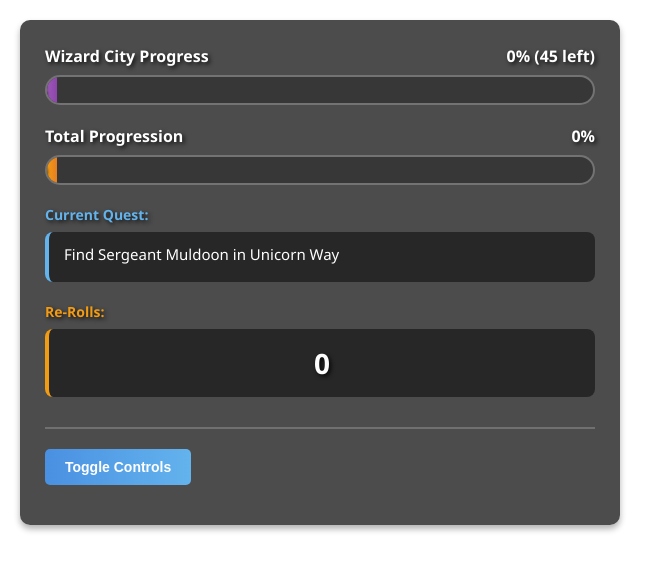
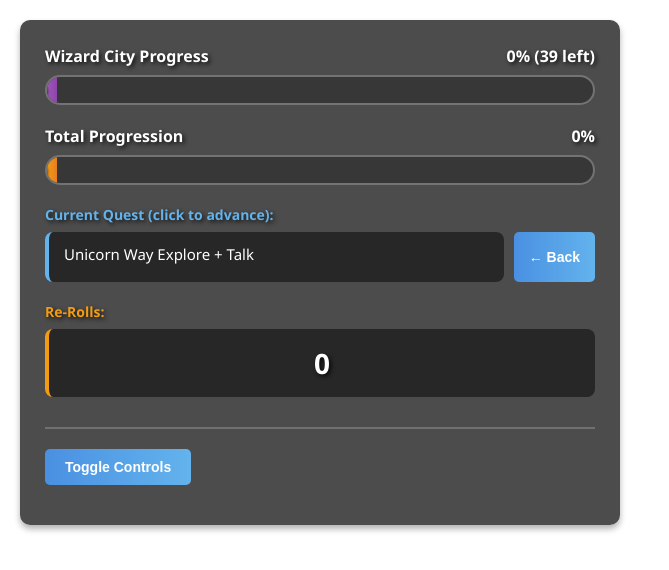
Before and after one commit to MaxGer99/Wiz-Progression, a plain HTML site: page index.html in a window 1280 px wide. Shown: the whole page, without its empty margins (0-669 px from the left). Drawn offline with Linux system fonts and the light colour scheme.

Commit message:
Enhance quest navigation with clickable current quest and back button functionality

```diff
--- a/index.html
+++ b/index.html
@@ -90,6 +90,17 @@
             font-size: 15px;
             line-height: 1.4;
             min-height: 50px;
+            cursor: pointer;
+            transition: background 0.2s, transform 0.1s;
+        }
+
+        .current-quest-text:hover {
+            background: rgba(40, 40, 40, 0.9);
+            transform: scale(1.02);
+        }
+
+        .current-quest-text:active {
+            transform: scale(0.98);
         }
 
         .counter-section {
@@ -225,9 +236,12 @@
 
         <!-- Current Quest -->
         <div class="current-quest">
-            <div class="current-quest-label">Current Quest:</div>
-            <div class="current-quest-text" id="currentQuest">
-                Loading quest information...
+            <div class="current-quest-label">Current Quest (click to advance):</div>
+            <div style="display: flex; gap: 10px; align-items: stretch;">
+                <div class="current-quest-text" id="currentQuest" onclick="advanceToNextQuest()" style="flex: 1;">
+                    Loading quest information...
+                </div>
+                <button onclick="goBackQuest()" style="padding: 12px 15px; white-space: nowrap;">← Back</button>
             </div>
         </div>
 
@@ -297,7 +311,7 @@
 
                 <div class="control-group">
                     <label for="questText">Or Enter Custom Quest Name:</label>
-                    <textarea id="questText" placeholder="Enter the current quest name...">Find Sergeant Muldoon in Unicorn Way</textarea>
+                    <textarea id="questText" placeholder="Enter the current quest name...">Unicorn Way</textarea>
                 </div>
 
                 <div class="control-group">
@@ -388,15 +402,85 @@
             }
         }
 
+        function advanceToNextQuest() {
+            const world = document.getElementById('worldSelect').value;
+            if (!world) {
+                console.log('No world selected');
+                return;
+            }
+            if (!questDatabase[world]) {
+                console.log('Quest database not loaded for world:', world);
+                return;
+            }
+
+            const currentQuestText = document.getElementById('questText').value;
+            const currentIndex = questDatabase[world].findIndex(q => {
+                const qName = typeof q === 'string' ? q : q.name;
+                return qName === currentQuestText;
+            });
+
+            console.log('Current quest:', currentQuestText, 'Index:', currentIndex, 'Total quests:', questDatabase[world].length);
+
+            // If we found the current quest and there's a next one, advance
+            if (currentIndex !== -1 && currentIndex < questDatabase[world].length - 1) {
+                const nextQuest = questDatabase[world][currentIndex + 1];
+                const nextQuestName = typeof nextQuest === 'string' ? nextQuest : nextQuest.name;
+
+                console.log('Advancing to next quest:', nextQuestName);
+
+                document.getElementById('worldCurrent').value = currentIndex + 1;
+                document.getElementById('questText').value = nextQuestName;
+                document.getElementById('questSelect').value = nextQuestName;
+                updateOverlay();
+            } else {
+                console.log('Cannot advance - at end of quest list or quest not found');
+            }
+        }
+
+        function goBackQuest() {
+            const world = document.getElementById('worldSelect').value;
+            if (!world) {
+                console.log('No world selected');
+                return;
+            }
+            if (!questDatabase[world]) {
+                console.log('Quest database not loaded for world:', world);
+                return;
+            }
+
+            const currentQuestText = document.getElementById('questText').value;
+            const currentIndex = questDatabase[world].findIndex(q => {
+                const qName = typeof q === 'string' ? q : q.name;
+                return qName === currentQuestText;
+            });
+
+            console.log('Going back from quest:', currentQuestText, 'Index:', currentIndex);
+
+            // If we found the current quest and there's a previous one, go back
+            if (currentIndex > 0) {
+                const prevQuest = questDatabase[world][currentIndex - 1];
+                const prevQuestName = typeof prevQuest === 'string' ? prevQuest : prevQuest.name;
+
+                console.log('Going back to previous quest:', prevQuestName);
+
+                document.getElementById('worldCurrent').value = currentIndex - 1;
+                document.getElementById('questText').value = prevQuestName;
+                document.getElementById('questSelect').value = prevQuestName;
+                updateOverlay();
+            } else {
+                console.log('Cannot go back - at beginning of quest list');
+            }
+        }
+
         // Load saved values from localStorage
         function loadSavedValues() {
             const saved = {
                 worldName: localStorage.getItem('worldName') || 'Wizard City',
                 worldCurrent: localStorage.getItem('worldCurrent') || '0',
-                worldTotal: localStorage.getItem('worldTotal') || '45',
+                worldTotal: localStorage.getItem('worldTotal') || '39',
                 totalCurrent: localStorage.getItem('totalCurrent') || '0',
                 totalTotal: localStorage.getItem('totalTotal') || '100',
-                questText: localStorage.getItem('questText') || 'Find Sergeant Muldoon in Unicorn Way',
+                questText: localStorage.getItem('questText') || 'Unicorn Way',
                 counterText: localStorage.getItem('counterText') || 'Re-Rolls',
                 counterNum: localStorage.getItem('counterNum') || '0'
             };
@@ -430,8 +514,27 @@
             document.getElementById('totalBar').style.width = totalPercent + '%';
             document.getElementById('totalBarText').textContent = data.totalCurrent + '/' + data.totalTotal;
 
-            // Update current quest
-            document.getElementById('currentQuest').textContent = data.questText;
+            // Update current quest with area and type
+            let questDisplay = data.questText;
+            const world = document.getElementById('worldSelect').value;
+            if (world && questDatabase[world]) {
+                const questObj = questDatabase[world].find(q => {
+                    const qName = typeof q === 'string' ? q : q.name;
+                    return qName === data.questText;
+                });
+
+                if (questObj && typeof questObj === 'object') {
+                    let display = questObj.name;
+                    if (questObj.area) {
+                        display += '\n[' + questObj.area + ']';
+                    }
+                    if (questObj.type) {
+                        display += '\n' + questObj.type;
+                    }
+                    questDisplay = display;
+                }
+            }
+            document.getElementById('currentQuest').textContent = questDisplay;
 
             // Update counter
             document.getElementById('counterLabel').textContent = data.counterText + ':';
```
